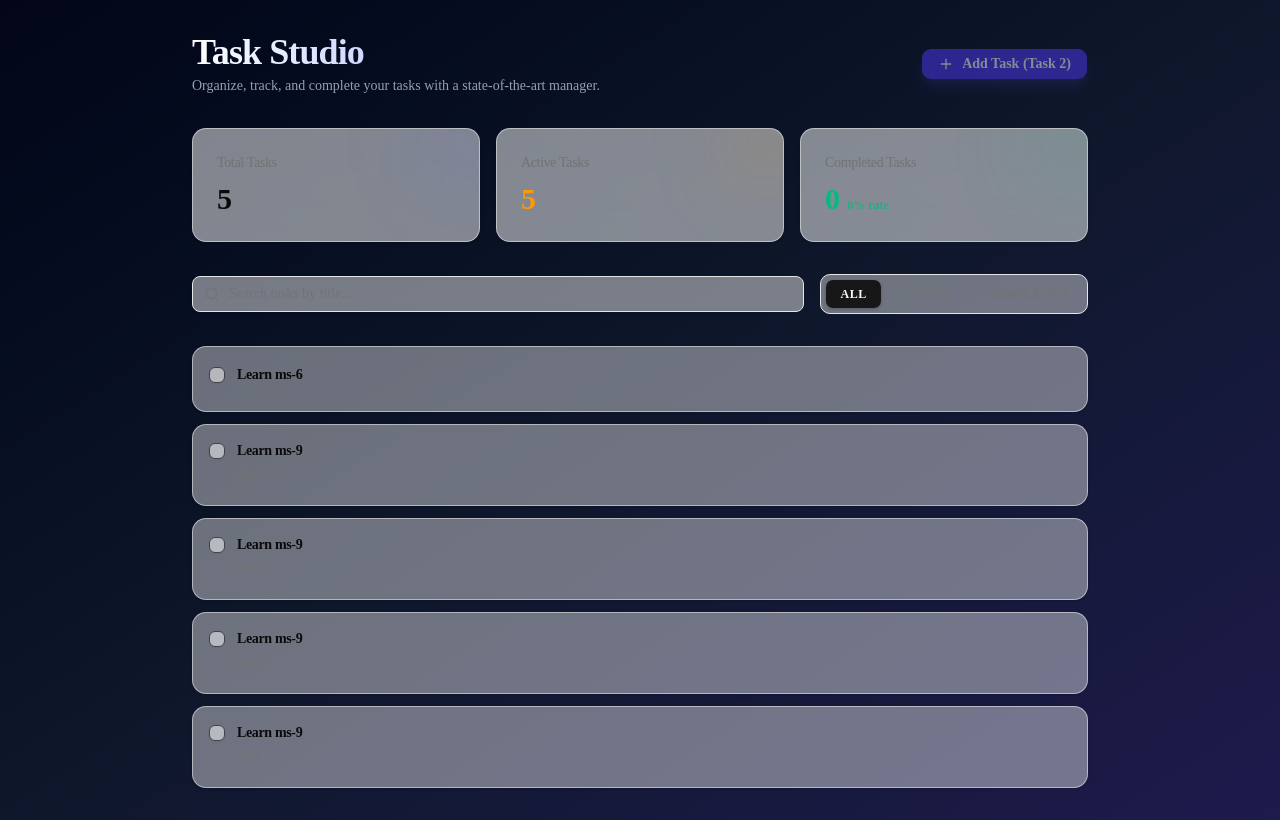
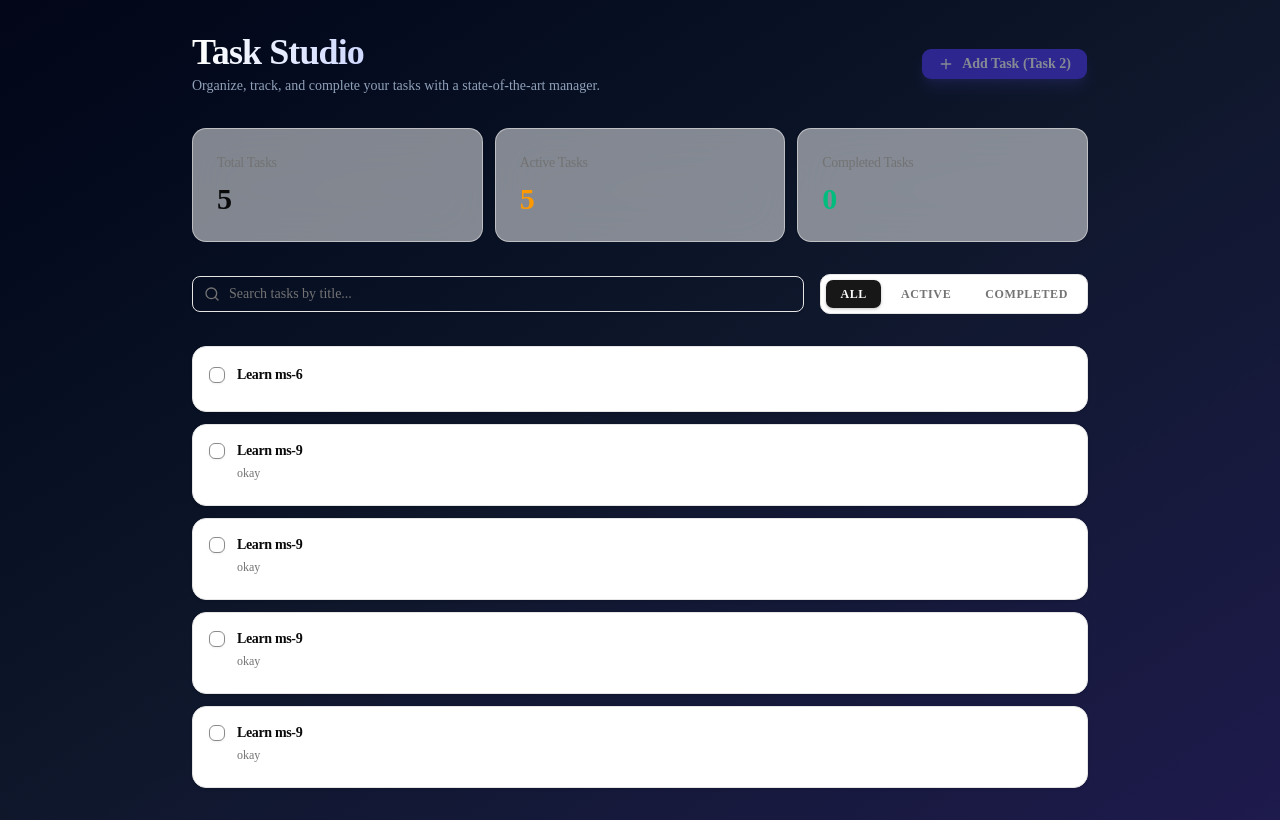
Before and after one commit to LakshmanSinghM/todo-studio, a Next.js app: page / in a window 1280 px wide. Built offline with nearby package versions, Linux system fonts and the light colour scheme.

Commit message:
Making the things operationable now

```diff
--- /dev/null
+++ b/src/components/StatsCard.tsx
@@ -0,0 +1,39 @@
+import React from "react";
+import { Card, CardHeader, CardTitle, CardContent } from "@/components/ui/card";
+import Loader from "@/components/ui/Loader";
+
+interface StatsCardProps {
+    title: string;
+    value: number;
+    loading: boolean;
+    textColor: string;
+    glowColor: string;
+}
+
+export function StatsCard({
+    title,
+    value,
+    loading,
+    textColor,
+    glowColor,
+}: StatsCardProps) {
+    return (
+        <Card className="relative overflow-hidden border-border/60 bg-card/50 backdrop-blur-xl">
+            <CardHeader className="pb-2">
+                <CardTitle className="text-sm font-medium text-muted-foreground">
+                    {title}
+                </CardTitle>
+            </CardHeader>
+
+            <CardContent className="flex items-baseline gap-2">
+                {loading ? (<Loader size={24} className={textColor} />) : (
+                    <>
+                        <span className={`text-3xl font-bold tracking-tight ${textColor}`}>
+                            {value}
+                        </span>
+                    </>
+                )}
+            </CardContent>
+        </Card>
+    );
+}
--- a/src/components/TaskCard.tsx
+++ b/src/components/TaskCard.tsx
@@ -35,7 +35,6 @@ export default function TaskCard({
     onDragOver,
     onDragEnd,
 }: TaskCardProps) {
-
     const checkIfOverdue = (dueDateStr?: string, completed?: boolean) => {
         if (!dueDateStr || completed) return false;
         const today = new Date();
@@ -63,28 +62,25 @@ export default function TaskCard({
             onDragStart={(e) => onDragStart?.(e, task.id, index)}
             onDragOver={(e) => onDragOver?.(e, index)}
             onDragEnd={onDragEnd}
-            className={`group relative flex items-center justify-between gap-4 p-4 transition-all duration-200 border-border/60 ${
+            className={`group relative flex items-center justify-between gap-4 p-4 transition-all duration-250 ${
                 task.completed
-                    ? "bg-slate-950/20 opacity-60"
+                    ? "opacity-60 bg-muted/40"
                     : isOverdue
-                    ? "border-destructive/30 bg-destructive/5 shadow-md shadow-destructive/5 hover:border-destructive/50"
-                    : "bg-card/40 hover:border-border/100 hover:bg-card/70"
+                    ? "border-destructive bg-destructive/10"
+                    : "bg-card hover:bg-muted/30"
             } ${!dragDisabled ? "cursor-grab active:cursor-grabbing" : ""}`}
         >
             <div className="flex items-start gap-3 min-w-0">
-
                 <div className="mt-0.5">
                     <Checkbox
                         checked={task.completed}
                         onCheckedChange={() => onToggle?.(task.id)}
                         disabled={onToggleDisabled}
-                        className={onToggleDisabled ? "cursor-not-allowed" : ""}
                     />
                 </div>
 
-
                 {!dragDisabled && (
-                    <div className="mt-1 flex-shrink-0 text-slate-650 hover:text-slate-450 md:block hidden">
+                    <div className="mt-1 flex-shrink-0 text-muted-foreground md:block hidden">
                         <GripVertical className="h-4 w-4" />
                     </div>
                 )}
@@ -100,7 +96,7 @@ export default function TaskCard({
                     {task.description && (
                         <p
                             className={`text-xs text-muted-foreground break-words line-clamp-2 ${
-                                task.completed ? "line-through text-slate-600" : ""
+                                task.completed ? "line-through opacity-80" : ""
                             }`}
                         >
                             {task.description}
@@ -111,11 +107,7 @@ export default function TaskCard({
                         {task.dueDate && (
                             <Badge
                                 variant={isOverdue ? "destructive" : "secondary"}
-                                className={`gap-1 px-1.5 py-0.5 text-[10px] font-medium shadow-none ${
-                                    isOverdue
-                                        ? "bg-destructive/10 text-destructive border-destructive/20"
-                                        : "bg-muted text-muted-foreground border-transparent"
-                                }`}
+                                className="gap-1 px-1.5 py-0.5 text-[10px] font-medium"
                             >
                                 <Calendar className="h-3 w-3" />
                                 {formatDueDate(task.dueDate)}
@@ -125,7 +117,7 @@ export default function TaskCard({
                         {isOverdue && (
                             <Badge
                                 variant="destructive"
-                                className="gap-1 px-1.5 py-0.5 text-[10px] font-semibold bg-destructive/15 border-destructive/20 text-destructive animate-pulse shadow-none"
+                                className="gap-1 px-1.5 py-0.5 text-[10px] font-semibold animate-pulse"
                             >
                                 <AlertTriangle className="h-3 w-3" />
                                 Overdue
@@ -135,13 +127,12 @@ export default function TaskCard({
                 </div>
             </div>
 
-
             <div className="flex items-center gap-1 opacity-0 group-hover:opacity-100 transition-opacity">
                 <Button
                     disabled={onEditDisabled}
                     variant="ghost"
                     size="icon"
-                    className="h-8 w-8 text-muted-foreground hover:text-foreground hover:bg-muted"
+                    className="h-8 w-8 text-muted-foreground hover:text-foreground"
                     onClick={() => onEditClick?.(task)}
                     title="Edit Task"
                 >
--- a/src/components/TaskFilter.tsx
+++ b/src/components/TaskFilter.tsx
@@ -27,12 +27,12 @@ export default function TaskFilter({
                     placeholder="Search tasks by title..."
                     value={searchVal}
                     onChange={(e) => setSearchVal(e.target.value)}
-                    className="pl-9 h-9 border-input bg-card/45 placeholder:text-muted-foreground transition-colors focus-visible:ring-1 focus-visible:ring-ring"
+                    className="pl-9 h-9"
                 />
             </div>
 
 
-            <div className="flex rounded-lg border border-border bg-card/40 p-1 space-x-1">
+            <div className="flex rounded-lg border border-input p-1 space-x-1 bg-background">
                 {(["all", "active", "completed"] as const).map((filter) => (
                     <Button
                         key={filter}
--- a/src/components/TaskStats.tsx
+++ b/src/components/TaskStats.tsx
@@ -1,75 +1,46 @@
 import React from "react";
 import { TaskStats as TaskStatsType } from "@/hooks/useTasks";
-import { Card, CardHeader, CardTitle, CardContent } from "@/components/ui/card";
-import Loader from "@/components/ui/Loader";
+import { StatsCard } from "./StatsCard";
 
 interface TaskStatsProps {
     stats: TaskStatsType;
     statsLoading: boolean;
 }
 
-export default function TaskStats({ stats, statsLoading }: TaskStatsProps) {
-    const completionRate = stats.total > 0 ? Math.round((stats.completed / stats.total) * 100) : 0;
+export default function TaskStats({
+    stats,
+    statsLoading,
+}: TaskStatsProps) {
+    const completionRate =
+        stats.total > 0
+            ? Math.round((stats.completed / stats.total) * 100)
+            : 0;
 
     return (
-        <section className="grid grid-cols-1 gap-4 sm:grid-cols-3">
+        <section className="grid grid-cols-3 gap-3 overflow-x-auto">
+            <StatsCard
+                title="Total Tasks"
+                value={stats.total}
+                loading={statsLoading}
+                textColor="text-foreground"
+                glowColor="bg-indigo-500/10"
+            />
 
-            <Card className="relative overflow-hidden border-border/60 bg-card/50 backdrop-blur-xl">
-                <div className="absolute top-0 right-0 h-24 w-24 translate-x-8 -translate-y-8 rounded-full bg-indigo-500/10 blur-2xl"></div>
-                <CardHeader className="pb-2">
-                    <CardTitle className="text-sm font-medium text-muted-foreground">Total Tasks</CardTitle>
-                </CardHeader>
-                <CardContent>
-                    {statsLoading ? (
-                        <Loader size={24} className="text-indigo-400" />
-                    ) : (
-                        <span className="text-3xl font-bold tracking-tight text-foreground">
-                            {stats.total}
-                        </span>
-                    )}
-                </CardContent>
-            </Card>
+            <StatsCard
+                title="Active Tasks"
+                value={stats.active}
+                loading={statsLoading}
+                textColor="text-amber-500"
+                glowColor="bg-amber-500/10"
+            />
 
-
-            <Card className="relative overflow-hidden border-border/60 bg-card/50 backdrop-blur-xl">
-                <div className="absolute top-0 right-0 h-24 w-24 translate-x-8 -translate-y-8 rounded-full bg-amber-500/10 blur-2xl"></div>
-                <CardHeader className="pb-2">
-                    <CardTitle className="text-sm font-medium text-muted-foreground">Active Tasks</CardTitle>
-                </CardHeader>
-                <CardContent>
-                    {statsLoading ? (
-                        <Loader size={24} className="text-amber-400" />
-                    ) : (
-                        <span className="text-3xl font-bold tracking-tight text-amber-500">
-                            {stats.active}
-                        </span>
-                    )}
-                </CardContent>
-            </Card>
-
-
-            <Card className="relative overflow-hidden border-border/60 bg-card/50 backdrop-blur-xl">
-                <div className="absolute top-0 right-0 h-24 w-24 translate-x-8 -translate-y-8 rounded-full bg-emerald-500/10 blur-2xl"></div>
-                <CardHeader className="pb-2">
-                    <CardTitle className="text-sm font-medium text-muted-foreground">Completed Tasks</CardTitle>
-                </CardHeader>
-                <CardContent className="flex items-baseline gap-2">
-                    {statsLoading ? (
-                        <Loader size={24} className="text-emerald-400" />
-                    ) : (
-                        <>
-                            <span className="text-3xl font-bold tracking-tight text-emerald-500">
-                                {stats.completed}
-                            </span>
-                            {stats.total > 0 && (
-                                <span className="text-xs font-semibold text-emerald-500/80">
-                                    {completionRate}% rate
-                                </span>
-                            )}
-                        </>
-                    )}
-                </CardContent>
-            </Card>
+            <StatsCard
+                title="Completed Tasks"
+                value={stats.completed}
+                loading={statsLoading}
+                textColor="text-emerald-500"
+                glowColor="bg-emerald-500/10"
+            />
         </section>
     );
 }
--- a/src/components/ui/Loader.tsx
+++ b/src/components/ui/Loader.tsx
@@ -6,7 +6,7 @@ interface LoaderProps {
     size?: number;
 }
 
-export default function Loader({ className = "text-indigo-500", size = 32 }: LoaderProps) {
+export default function Loader({ className = "text-primary", size = 32 }: LoaderProps) {
     return (
         <div className="flex items-center justify-center p-4">
             <Loader2 className={`animate-spin ${className}`} style={{ width: size, height: size }} />
```
